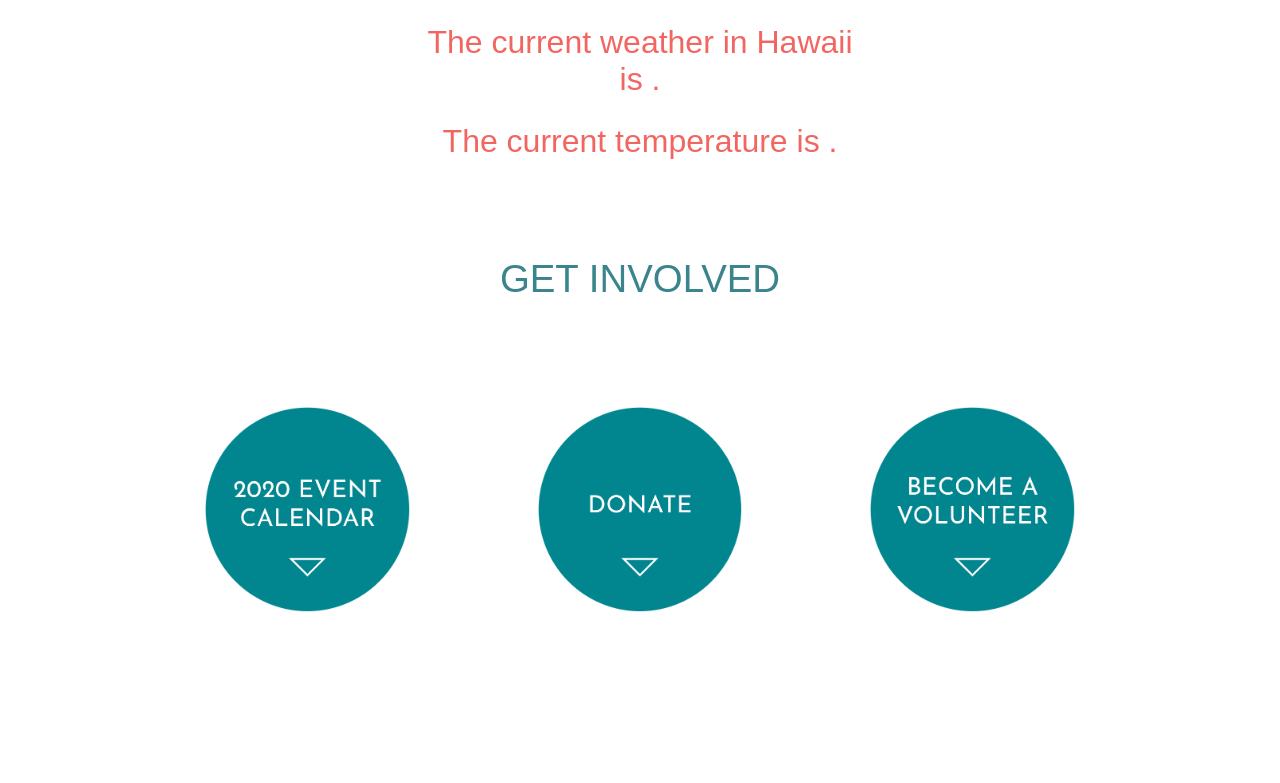
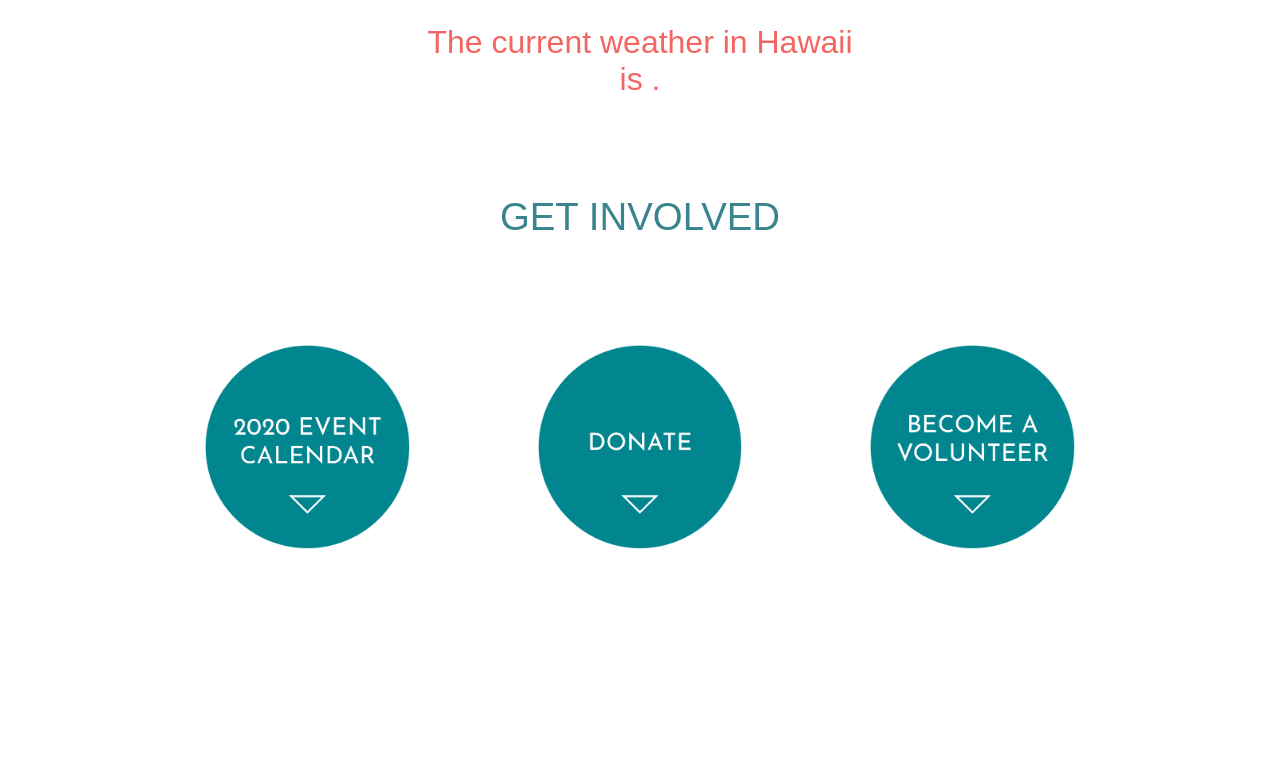
Before and after one commit to kbarry25/p2-barry-kathryn, a plain HTML site: page index.html in a window 1280 px wide. Shown: the part 1613-2396 px from the top of the page. Drawn offline with Linux system fonts and the light colour scheme; no server answers; a web font is replaced by a local one.

Commit message:
fixed errors

```diff
--- a/index.html
+++ b/index.html
@@ -80,7 +80,6 @@
         <div id="weather">
           <p>We currently have active projects in <span></span>, Hawaii.</p>
           <p>The current weather in Hawaii is <span></span>.</p>
-          <p>The current temperature is <span></span>.</p>
         </div>
       </div>
 
```
